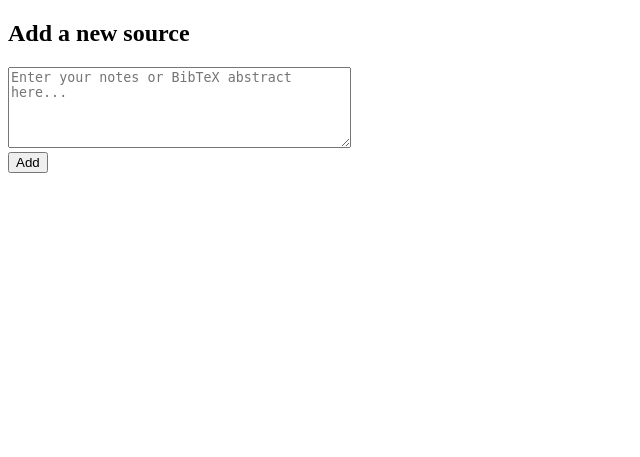
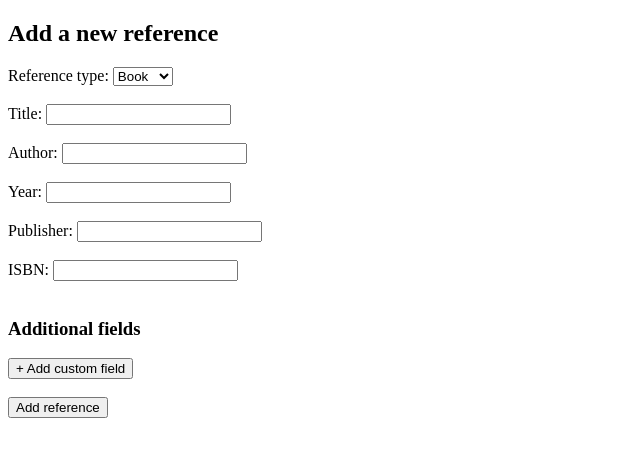
Before and after one commit to UniSoloGr/miniprojekti, a Flask app: page /new_source in a window 1280 px wide. Shown: the top 457 px of the page, without its empty margins (0-640 px from the left). Run offline with Flask 3, Linux system fonts and the light colour scheme.

Commit message:
Add reference form

```diff
--- a/src/app.py
+++ b/src/app.py
@@ -21,12 +21,34 @@ def new():
     return render_template("new_source.html")
 
 @app.route("/add_source", methods=["POST"])
-def source_addition():
-    content = request.form["abstract"]
+def add_source():
+    reference_type = request.form.get("reference_type", "book")
+    title = request.form.get("title", "").strip()
+    author = request.form.get("author", "").strip()
+    year = request.form.get("year", "").strip()
+    publisher = request.form.get("publisher", "").strip()
+    isbn = request.form.get("isbn", "").strip()
 
-    try:
-        create_source(content)
-        return redirect("/")
-    except Exception as error:
-        flash(str(error))
+    custom_names = request.form.getlist("custom_field_names[]")
+    custom_values = request.form.getlist("custom_field_values[]")
+
+    if not title or not author:
+        flash("Title and author are required")
         return redirect("/new_source")
+
+    # Temporary representation
+    content = (
+        f"Type: {reference_type}\n"
+        f"Title: {title}\n"
+        f"Author: {author}\n"
+        f"Year: {year}\n"
+        f"Publisher: {publisher}\n"
+        f"ISBN: {isbn}\n"
+    )
+
+    for name, value in zip(custom_names, custom_values):
+        if name.strip():
+            content += f"{name.strip()}: {value.strip()}\n"
+
+    create_source(content)
+    return redirect("/")
--- a/src/templates/new_source.html
+++ b/src/templates/new_source.html
@@ -1,28 +1,91 @@
 {% extends "layout.html" %}
 
 {% block title %}
-Add a new source
+Add a new reference
 {% endblock %}
 
 {% block body %}
 
-<h2>Add a new source</h2>
+<h2>Add a new reference</h2>
 
 <form action="/add_source" method="post">
-  {% with messages = get_flashed_messages() %}
-    {% if messages %}
-      <ul>
-      {% for message in messages %}
-        <li>{{ message }}</li>
-      {% endfor %}
-      </ul>
-    {% endif %}
-  {% endwith %}
-  <textarea name="abstract" rows="5" cols="40" placeholder="Enter your notes or BibTeX abstract here..."></textarea>
-  <br>
-  <button type="submit">
-    Add
-  </button>
+    <label for="reference_type">Reference type:</label>
+    <select id="reference_type" name="reference_type">
+        <option value="book">Book</option>
+        <option value="article">Article</option>
+    </select>
+
+    <br><br>
+
+    <label for="title">Title:</label>
+    <input type="text" id="title" name="title" required>
+
+    <br><br>
+
+    <label for="author">Author:</label>
+    <input type="text" id="author" name="author" required>
+
+    <br><br>
+
+    <label for="year">Year:</label>
+    <input type="number" id="year" name="year">
+
+    <br><br>
+
+    <label for="publisher">Publisher:</label>
+    <input type="text" id="publisher" name="publisher">
+
+    <br><br>
+
+    <label for="isbn">ISBN:</label>
+    <input type="text" id="isbn" name="isbn">
+
+    <br><br>
+
+    <h3>Additional fields</h3>
+
+    <div id="custom-fields"></div>
+
+    <button type="button" id="add-field">
+        + Add custom field
+    </button>
+    <br><br>
+
+    <button type="submit">Add reference</button>
+
 </form>
 
+
+<script>
+    const addButton = document.getElementById("add-field");
+    const customFields = document.getElementById("custom-fields");
+
+    addButton.addEventListener("click", function() {
+        const field = document.createElement("div");
+
+        field.innerHTML = `
+            <input type="text"
+                   name="custom_field_names[]"
+                   placeholder="Field name"
+                   required>:
+
+            <input type="text"
+                   name="custom_field_values[]"
+                   placeholder=""
+                   required>
+
+            <button type="button" class="remove-field">
+                Remove
+            </button>
+        `;
+
+        field.querySelector(".remove-field").addEventListener("click", function() {
+            field.remove();
+        });
+
+        customFields.appendChild(field);
+    });
+</script>
+
+
 {% endblock %}
```
